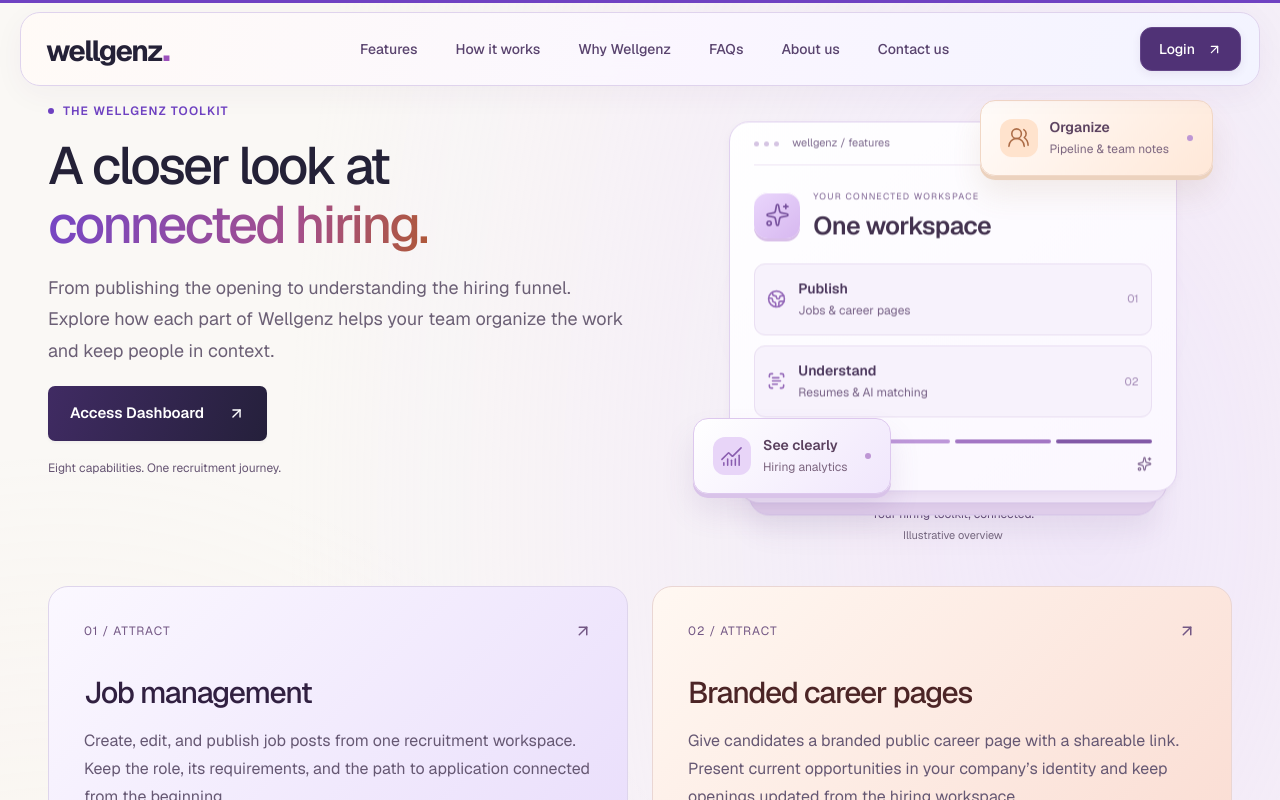
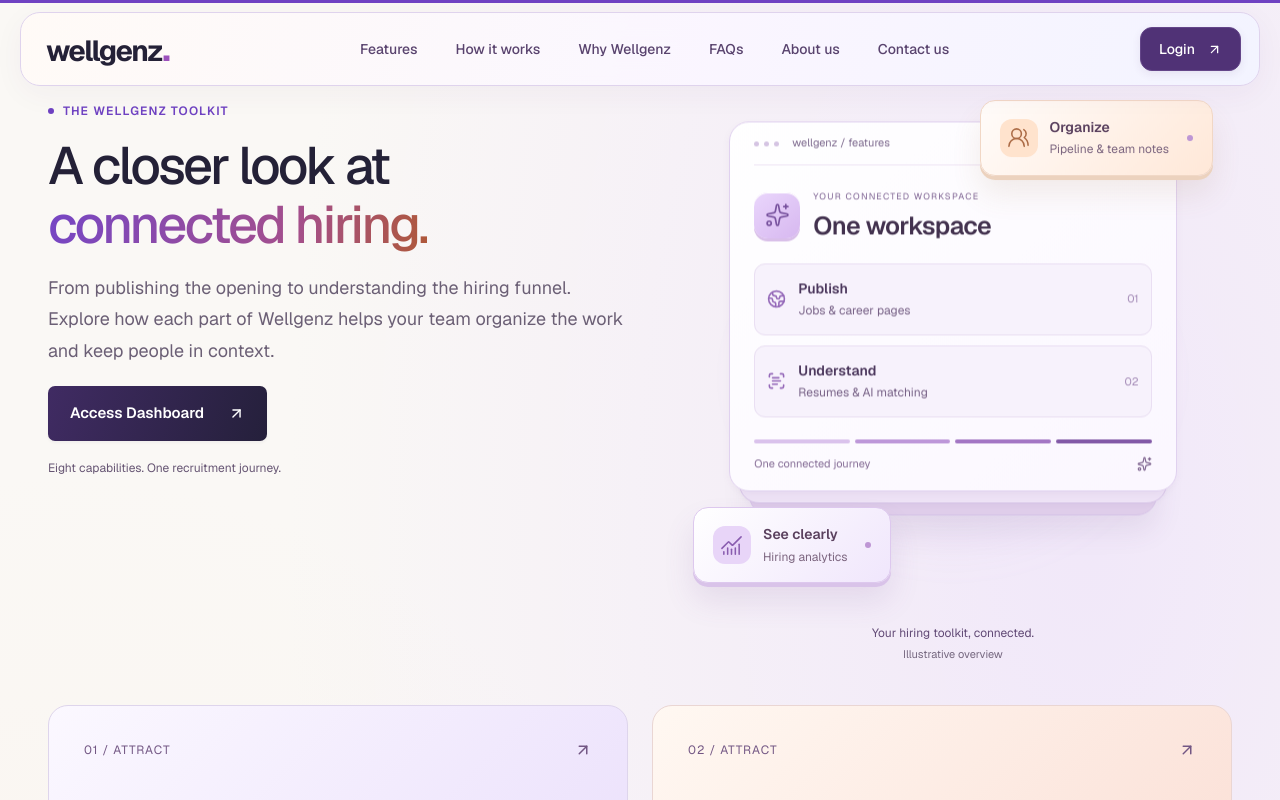
Before and after one commit to hitten04/wellgenz, a Next.js app: page /features in a window 1280 px wide. Shown: the top 800 px of the page. Built offline with nearby package versions, Linux system fonts and the light colour scheme.

Commit message:
Prevent hero diagrams from overlapping their captions across page sizes

```diff
--- a/src/app/features/features.css
+++ b/src/app/features/features.css
@@ -2091,3 +2091,15 @@
     }
 }
 @media(prefers-reduced-motion:reduce){.workspace-scene{transform:none!important}}
+
+/* Let the diagram reserve its full card height before laying out its caption. */
+.page-hero-art{overflow:visible}
+.workspace-scene{height:auto;min-height:0;padding:22px 0 112px}
+.workspace-stack{position:relative;left:auto;right:auto;top:auto;margin-inline:7%}
+.workspace-float-1{bottom:20px}
+.page-hero-art figcaption{position:relative;z-index:4;padding-top:20px;overflow-wrap:break-word}
+@media(max-width:759px){
+    .workspace-scene{height:auto;padding:6px 0 24px}
+    .workspace-stack{margin-inline:0}
+    .page-hero-art figcaption{padding-top:12px}
+}
```
